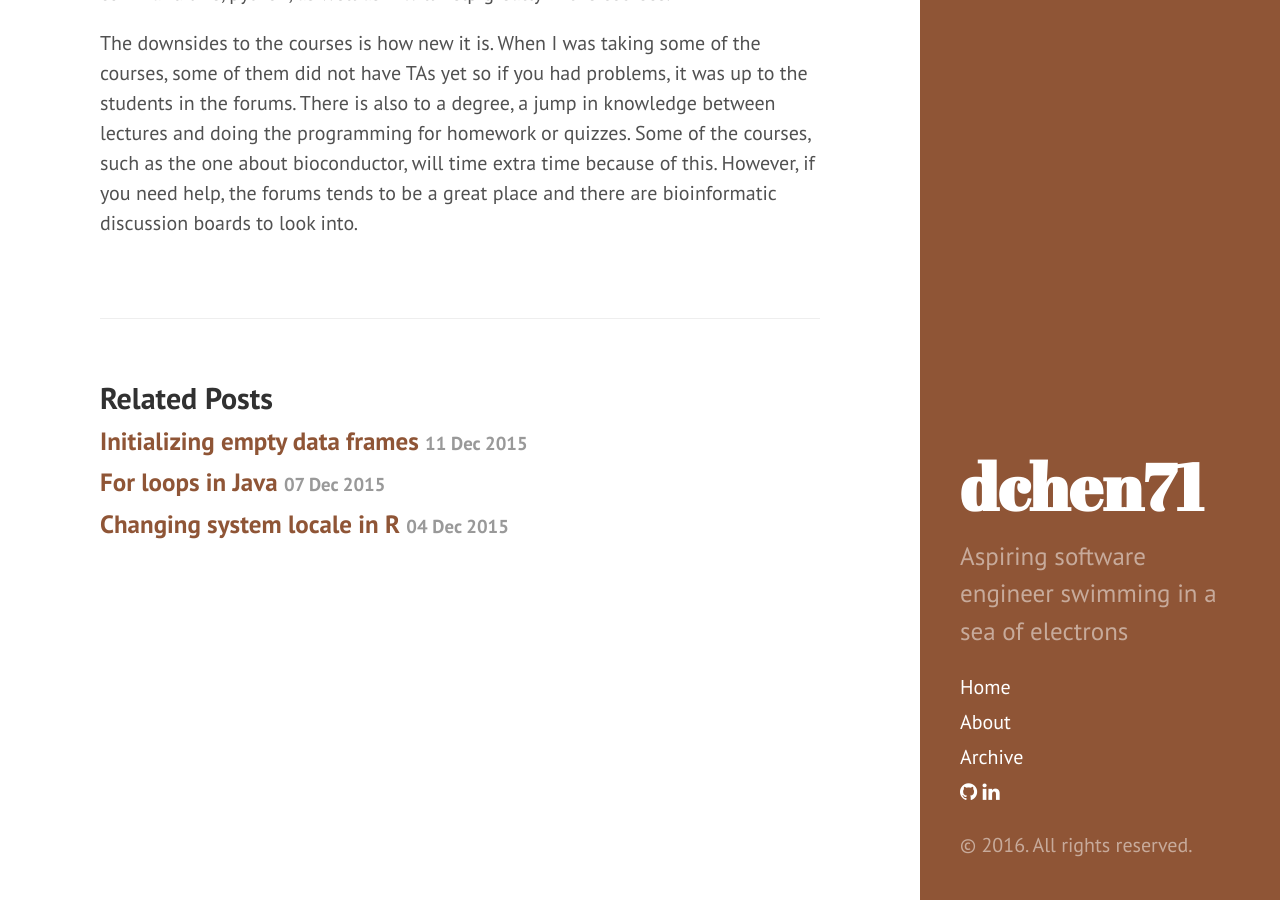
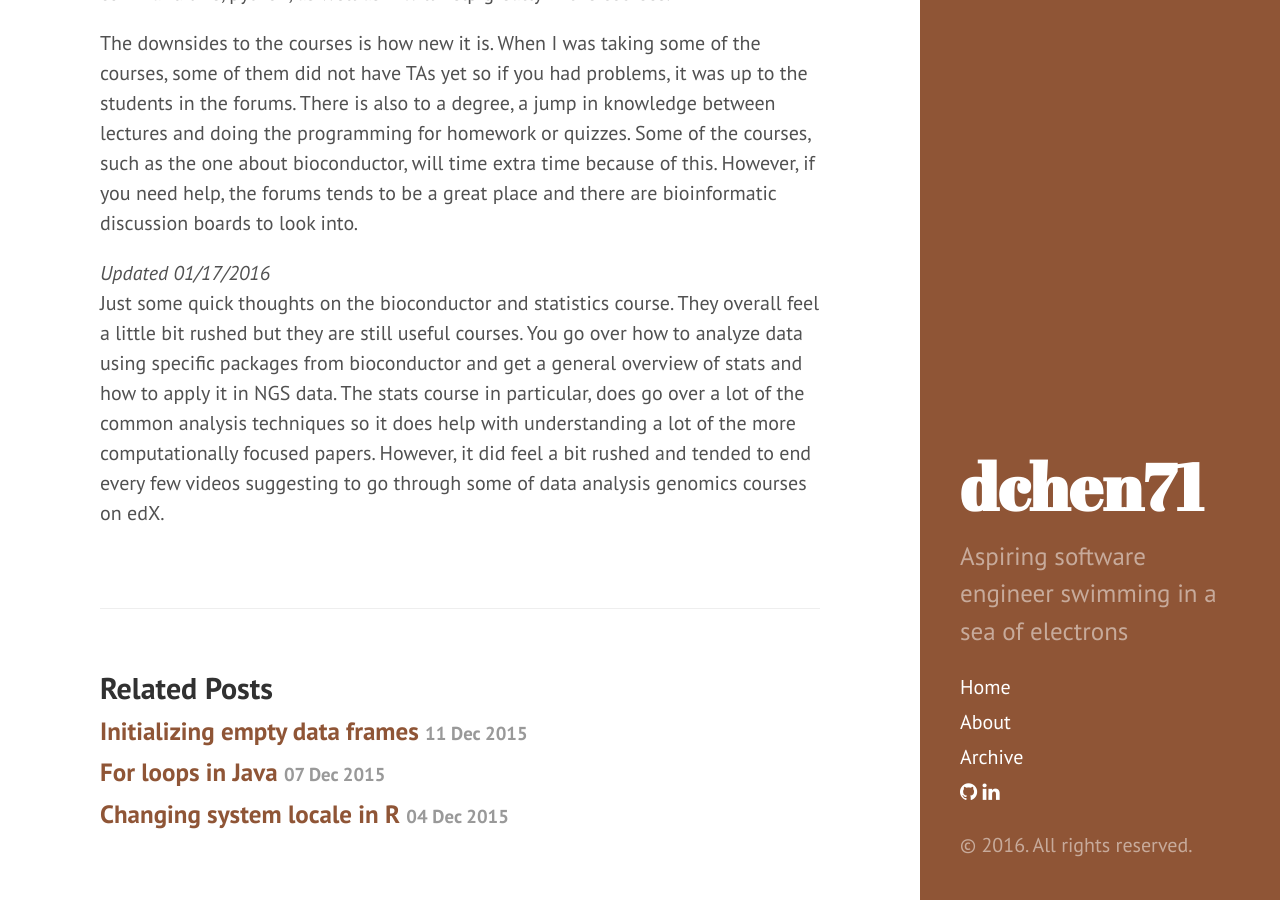
Before and after one commit to dchen71/dchen71.github.io, a Jekyll site: the page built from _posts/2015-11-21-coursera-genomic-review.md, in a window 1280 px wide and 900 px high, scrolled down 1265 px. Built offline with Jekyll 4.4.1, drawn with Linux system fonts in a browser that asks for light colours; Markdown is read by kramdown in place of the engine named in the settings.

Commit message:
updated post with comments on other 2 classes

```diff
--- a/_posts/2015-11-21-coursera-genomic-review.md
+++ b/_posts/2015-11-21-coursera-genomic-review.md
@@ -17,3 +17,6 @@ The specialization is still rather new so lots of things are still being changed
 Anyways, about the courses. The lectures are fine and the lecturers well explain the topics. The courses encompass a width range of topics and tools in working with genomic data. Considering the abundance of next generation sequencing data as well as the drop in cost, it is definitely a good idea to learn more about how to read and analyze the data. That being said, the courses do require a certain knowledge or willingness to learn how to program. It is not required to come into the courses knowing how to use certain languages however, it certainly will lessen the amount of time spent on certain problems. Having basic knowledge on how to use the command line, python, as well as R will help greatly in the courses.
 
 The downsides to the courses is how new it is. When I was taking some of the courses, some of them did not have TAs yet so if you had problems, it was up to the students in the forums. There is also to a degree, a jump in knowledge between lectures and doing the programming for homework or quizzes. Some of the courses, such as the one about bioconductor, will time extra time because of this. However, if you need help, the forums tends to be a great place and there are bioinformatic discussion boards to look into.
+
+*Updated 01/17/2016*
+Just some quick thoughts on the bioconductor and statistics course. They overall feel a little bit rushed but they are still useful courses. You go over how to analyze data using specific packages from bioconductor and get a general overview of stats and how to apply it in NGS data. The stats course in particular, does go over a lot of the common analysis techniques so it does help with understanding a lot of the more computationally focused papers. However, it did feel a bit rushed and tended to end every few videos suggesting to go through some of data analysis genomics courses on edX.
```
